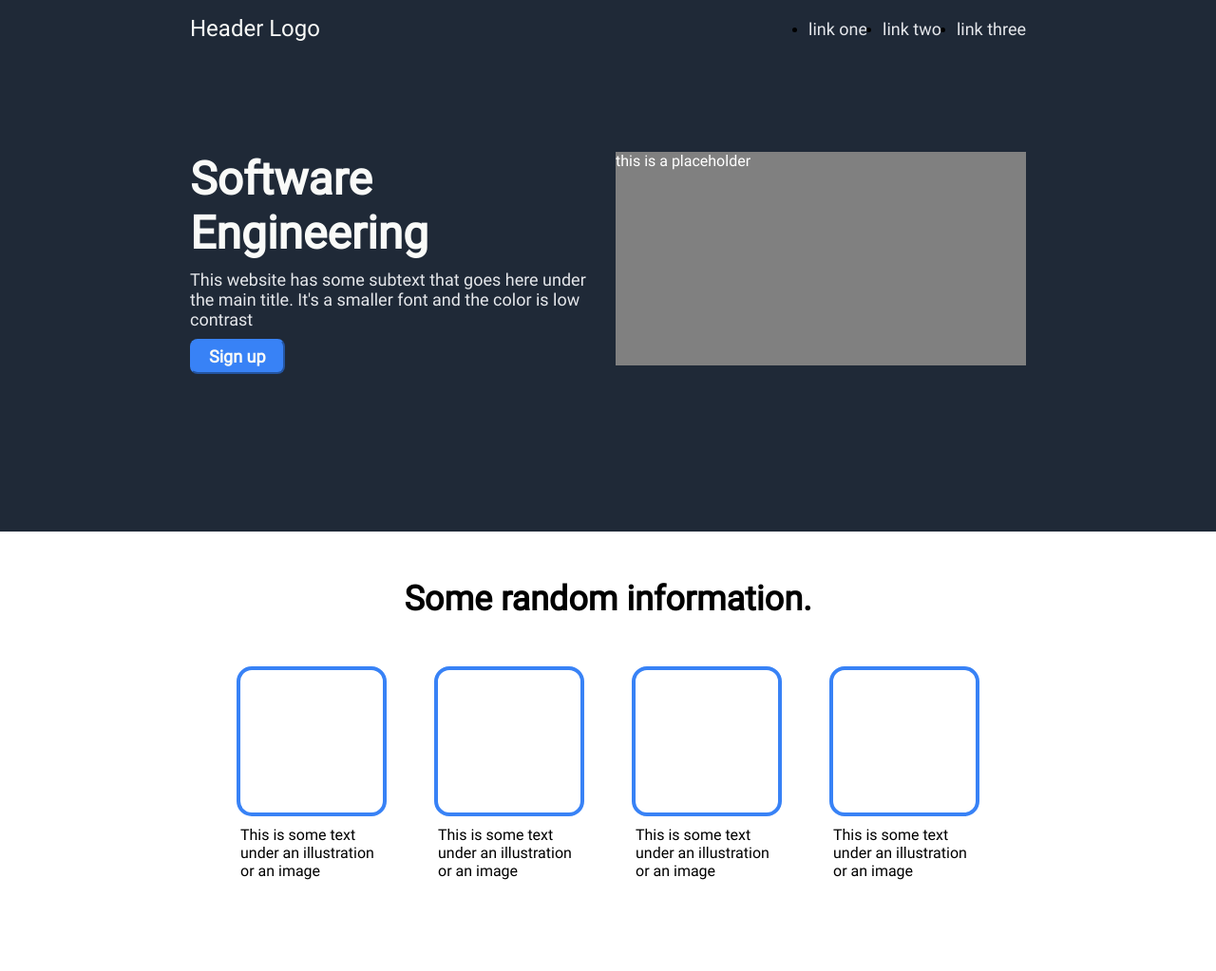
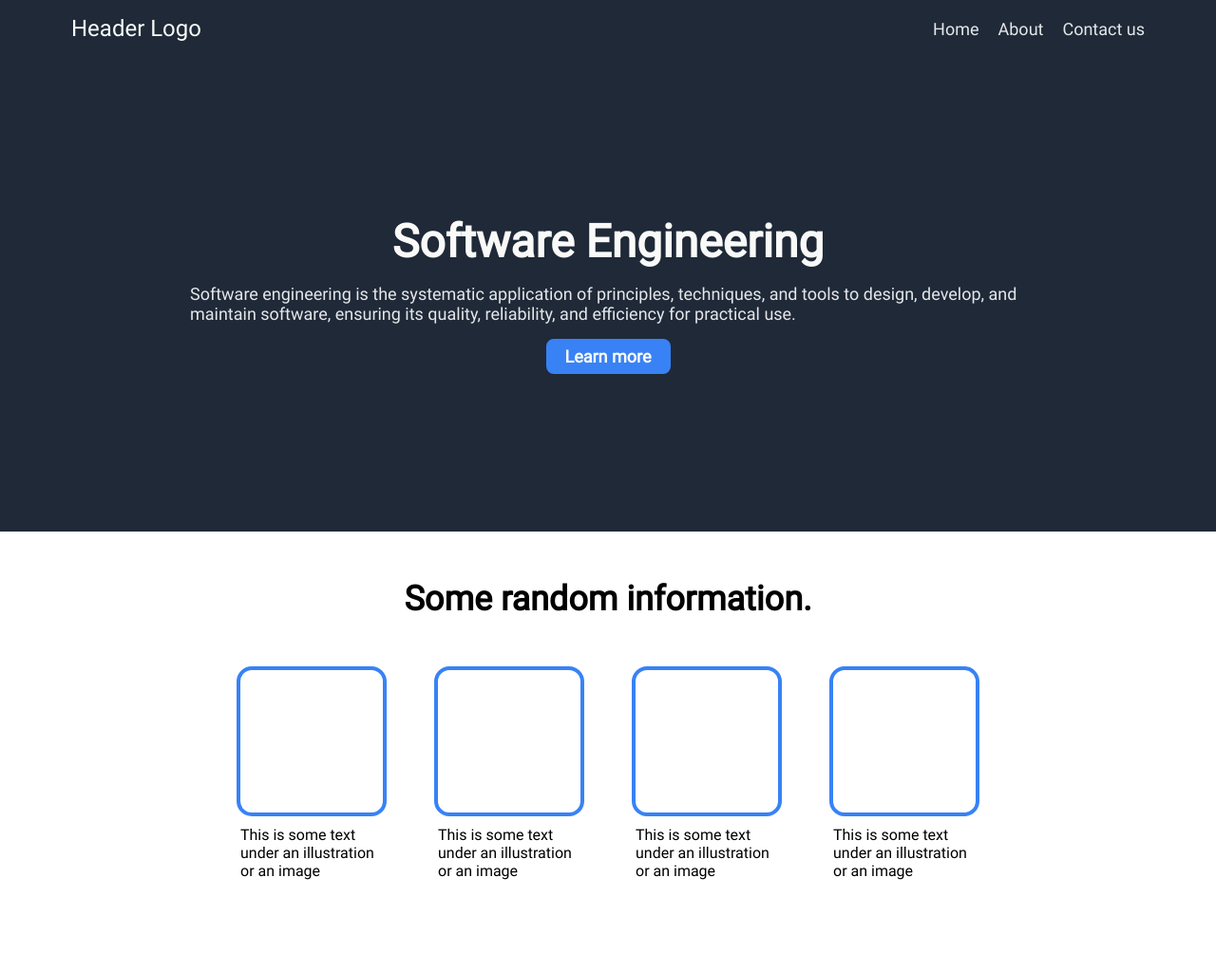
Before and after one commit to Mdsr2op/software-dev-info-page, a plain HTML site: page index.html in a window 1280 px wide. Shown: the top 1023 px of the page at 95% size. Drawn offline with Linux system fonts and the light colour scheme.

Commit message:
Modified the header and hero sections to fit the needs of the landing page containing info about software engineering.

```diff
--- a/index.html
+++ b/index.html
@@ -13,9 +13,9 @@
        <div>
         <div class="links">
             <ul>
-                <li><a href="#">link one</a></li>
-                <li><a href="#">link two</a></li>
-                <li><a href="#">link three</a></li>
+                <li><a href="#">Home</a></li>
+                <li><a href="#">About</a></li>
+                <li><a href="#">Contact us</a></li>
             </ul>
         </div>
 
@@ -24,14 +24,11 @@
       </div>
       <div class="content">
           <div class="hero">
-            <div class="text">
                 <h1>Software Engineering</h1>
-                <p>This website has some subtext that goes here under the main title. It's a smaller font and the color is low contrast</p>
-                <button class="btn">Sign up</button>
+                <p>Software engineering is the systematic application of principles, techniques, and tools to design, develop, and maintain software, ensuring its quality, reliability, and efficiency for practical use.</p>
+                <button class="btn">Learn more</button>
             </div>
-            <div class="placeholder">
-                this is a placeholder
-            </div>
+
 
           </div>
           <div class="info">
@@ -72,7 +69,7 @@
               </div>
             </div>
 
-      </div>
+
      <div class="footer">Copyright &copy</div>
     </div>
 
--- a/style.css
+++ b/style.css
@@ -19,9 +19,10 @@
     height: 100vh;
     display:flex;
     flex-direction: column;
+    justify-content: space-between;
 }
 .header,.footer{
-    padding:16px 200px;
+    padding:16px 75px;
     background-color: #1F2937;
     display:flex;
     justify-content:space-between;
@@ -34,7 +35,7 @@
     font-size:24px;
 }
 
-a,.text p{
+a,.hero p{
     color:#E5E7EB;
     font-size:18px;
 }
@@ -44,9 +45,11 @@ a,.text p{
     display:flex;
 }
 
+
 ul{
     display:flex;
-    gap:16px;
+    list-style-type: none;
+    gap:20px;
 }
 
 a:link{
@@ -59,7 +62,6 @@ a:link{
 }
 
 h1{
-
     color:#F9FAF8;
     font-size: 48px;
 }
@@ -69,11 +71,13 @@ h1{
     display:flex;
     height: 300px;
     flex:1 1 auto;
-    justify-content: space-between;
+    justify-content: center;
+    align-content:center;
     padding:100px 200px;
     gap:16px;
-
-
+    flex-direction: column;
+    justify-content:center;
+    align-items:center;
 }
 
 .placeholder{
@@ -104,6 +108,7 @@ h1{
     font-weight:bold;
     padding:6px 18px;
     border-radius:0.5rem;
+    border-style:solid;
     border-color:#3882F6;
 }
 
```
